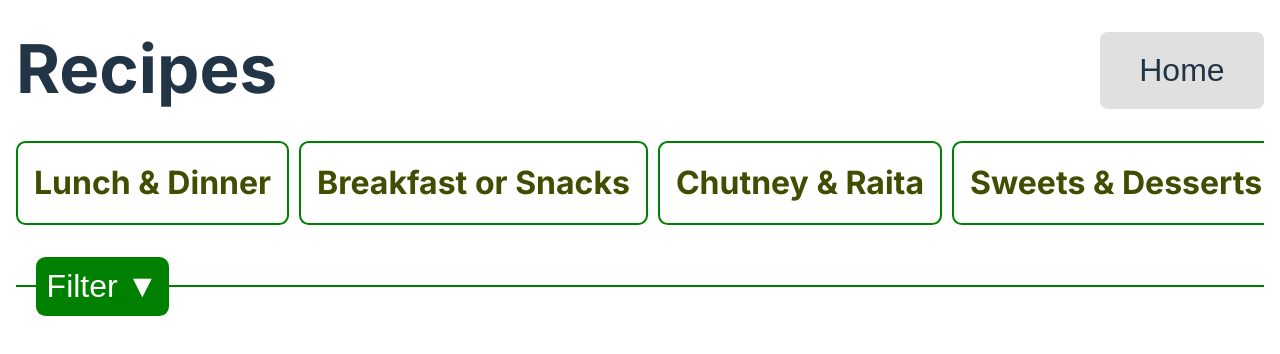
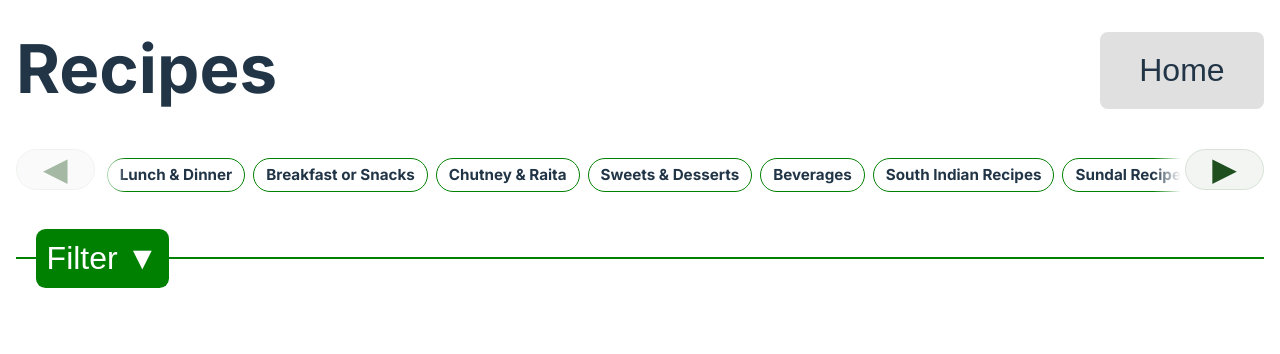
Before and after one commit to nadi-stuti/navratri, a React (Vite) app: page /recipe-list in a window 1280 px wide. Both pictures are taken after a click on the button "Enter App". Shown: the top 354 px of the page. Built offline with nearby package versions, Linux system fonts and the light colour scheme.

Commit message:
fixed horizontal scroll for recipe layout
The recipe layout's horizontal scroll was difficult to understand so i fixed it with better UX design

```diff
--- a/src/pages/layout/RecipeLayout.tsx
+++ b/src/pages/layout/RecipeLayout.tsx
@@ -1,4 +1,4 @@
-import { useState } from "react";
+import { useEffect, useRef, useState } from "react";
 import { Link, NavLink, Outlet } from "react-router";
 import { FilterSelector } from "../../components/FilterSelector";
 import { recipeCategories } from "../../model/recipe-data/recipeData";
@@ -8,10 +8,41 @@ import { useLanguage } from "../../contexts/LanguageContext";
 const RecipeLayout = () => {
   const [showFilters, setShowFilters] = useState(false);
   const { t } = useLanguage();
+  const listRef = useRef<HTMLUListElement | null>(null);
+  const [canScrollLeft, setCanScrollLeft] = useState(false);
+  const [canScrollRight, setCanScrollRight] = useState(false);
 
   const toggleFilter = () => {
     setShowFilters((old) => !old);
   };
+
+  const updateScrollButtons = () => {
+    const el = listRef.current;
+    if (!el) return;
+    const { scrollLeft, scrollWidth, clientWidth } = el;
+    setCanScrollLeft(scrollLeft > 0);
+    setCanScrollRight(scrollLeft + clientWidth < scrollWidth - 1);
+  };
+
+  const scrollByAmount = (amount: number) => {
+    const el = listRef.current;
+    if (!el) return;
+    el.scrollBy({ left: amount, behavior: "smooth" });
+  };
+
+  useEffect(() => {
+    updateScrollButtons();
+    const el = listRef.current;
+    if (!el) return;
+    const onScroll = () => updateScrollButtons();
+    el.addEventListener("scroll", onScroll, { passive: true });
+    const onResize = () => updateScrollButtons();
+    window.addEventListener("resize", onResize);
+    return () => {
+      el.removeEventListener("scroll", onScroll);
+      window.removeEventListener("resize", onResize);
+    };
+  }, []);
 
   // Map category IDs to translation keys
   const getCategoryTitle = (categoryId: number): string => {
@@ -35,13 +66,49 @@ const RecipeLayout = () => {
           <button>{t("common.navigation.home")}</button>
         </Link>
       </header>
-      <ul className="horizontal-scroll-wrapper squares">
-        {recipeCategories.map((c) => (
-          <NavLink to={c.route} key={c.title}>
-            <li>{getCategoryTitle(c.id)}</li>
-          </NavLink>
-        ))}
-      </ul>
+      <div className="category-bar" aria-label={t("pages.recipes.title")}>
+        <button
+          type="button"
+          className="category-nav left"
+          aria-label={t("common.actions.back")}
+          onClick={() => scrollByAmount(-240)}
+          disabled={!canScrollLeft}
+        >
+          ◀
+        </button>
+        <div
+          className="category-scroll-viewport"
+          role="tablist"
+          aria-orientation="horizontal"
+        >
+          <ul
+            ref={listRef}
+            className="horizontal-scroll-wrapper squares category-list"
+            onScroll={updateScrollButtons}
+          >
+            {recipeCategories.map((c) => (
+              <li key={c.title} className="category-chip" role="presentation">
+                <NavLink
+                  to={c.route}
+                  role="tab"
+                  className={({ isActive }) => (isActive ? "active" : undefined)}
+                >
+                  {getCategoryTitle(c.id)}
+                </NavLink>
+              </li>
+            ))}
+          </ul>
+        </div>
+        <button
+          type="button"
+          className="category-nav right"
+          aria-label={t("common.actions.next")}
+          onClick={() => scrollByAmount(240)}
+          disabled={!canScrollRight}
+        >
+          ▶
+        </button>
+      </div>
 
       {showFilters ? (
         <div className="hide-filter">
--- a/src/pages/layout/layout.css
+++ b/src/pages/layout/layout.css
@@ -29,18 +29,93 @@
         }
 
         li {
-            cursor: pointer;
-            padding: 1rem;
-            border: 2px solid green;
-            white-space: nowrap;
-            border-radius: 0.6rem;
+            list-style: none;
         }
+    }
 
-        .active {
-            background-color: green;
-            color: white;
-            border-radius: 1rem;
-        }
+    /* Compact category bar with chevrons and edge gradients */
+    .category-bar {
+        position: relative;
+        display: grid;
+        grid-template-columns: auto 1fr auto;
+        align-items: center;
+        gap: 0.25rem;
+        min-height: 44px; /* touch target */
+    }
+
+    .category-scroll-viewport {
+        position: relative;
+        overflow: hidden;
+    }
+
+    .category-scroll-viewport::before,
+    .category-scroll-viewport::after {
+        content: "";
+        position: absolute;
+        top: 0;
+        bottom: 0;
+        width: 28px;
+        pointer-events: none;
+        z-index: 1;
+    }
+    .category-scroll-viewport::before {
+        left: 0;
+        background: linear-gradient(90deg, var(--bg, #fff), transparent);
+    }
+    .category-scroll-viewport::after {
+        right: 0;
+        background: linear-gradient(270deg, var(--bg, #fff), transparent);
+    }
+
+    .category-list {
+        padding: 0.25rem 0.5rem;
+        gap: 0.5rem;
+    }
+
+    .category-chip a {
+        display: inline-block;
+        padding: 0.5rem 0.75rem;
+        border: 1px solid green;
+        color: inherit;
+        text-decoration: none;
+        white-space: nowrap;
+        border-radius: 999px;
+        font-size: 0.95rem;
+        line-height: 1;
+        background: transparent;
+    }
+    .category-chip a:hover,
+    .category-chip a:focus-visible {
+        outline: none;
+        box-shadow: 0 0 0 2px rgba(0,128,0,0.2);
+    }
+    .category-chip .active,
+    .category-chip a.active {
+        background: green;
+        color: #fff;
+        border-color: green;
+    }
+
+    .category-nav {
+        appearance: none;
+        background: #f3f5f3;
+        border: 1px solid #d6e2d6;
+        color: #1f4f1f;
+        width: 32px;
+        height: 32px;
+        border-radius: 999px;
+        display: inline-flex;
+        align-items: center;
+        justify-content: center;
+        cursor: pointer;
+        transition: background 0.2s ease;
+    }
+    .category-nav:hover:not(:disabled) {
+        background: #e7f0e7;
+    }
+    .category-nav:disabled {
+        opacity: 0.4;
+        cursor: default;
     }
 
     .show-filter {
```
